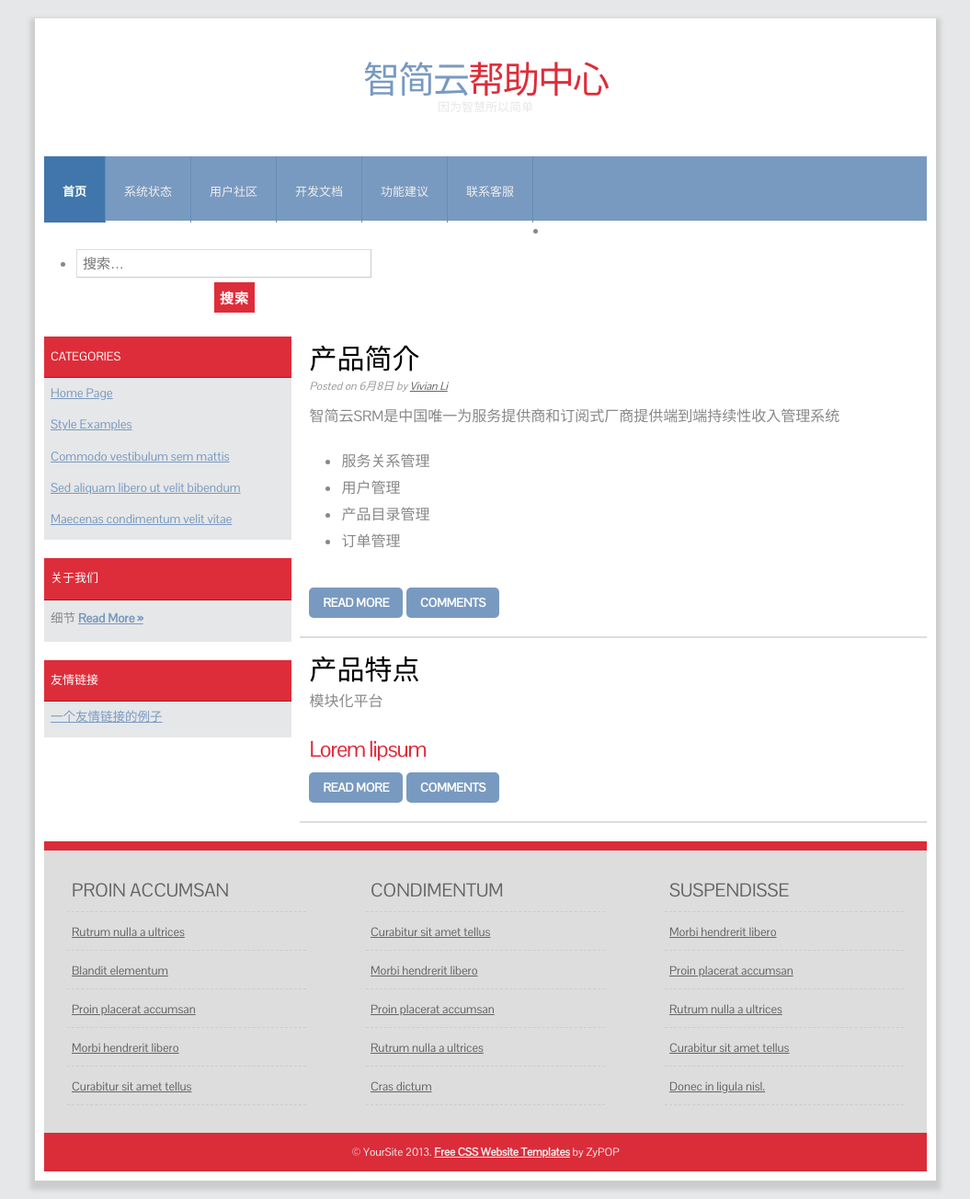
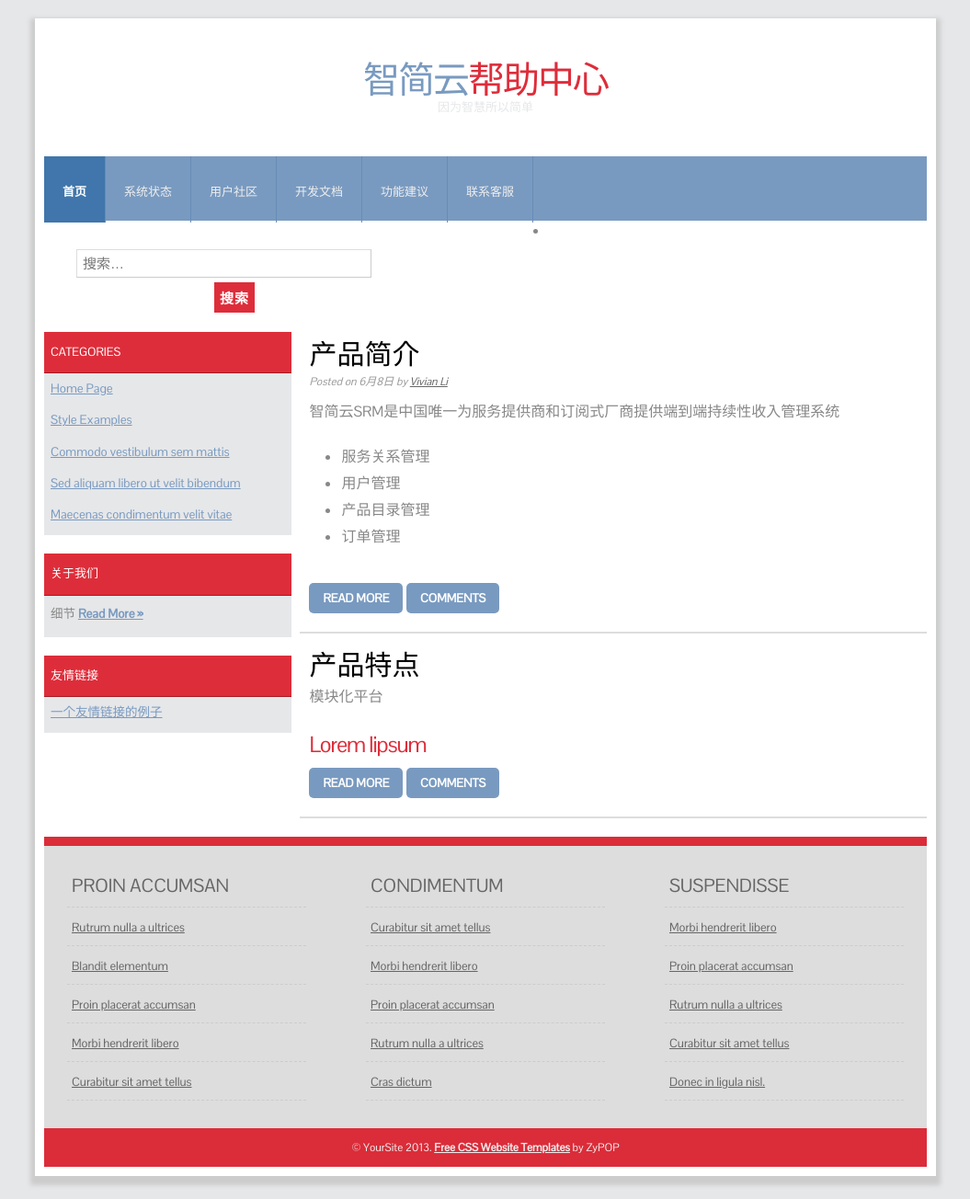
Before and after one commit to dreampivot/slipscloud.github.io, a Jekyll site: the page help/help-index.html, which Jekyll copies as it is, in a window 1280 px wide. Shown: the whole page at 92% size, without its empty margins (112-1167 px from the left). Built offline with Jekyll 4.4.1, drawn with Linux system fonts in a browser that asks for light colours.

Commit message:
Create help-index.html

```diff
--- a/help/help-index.html
+++ b/help/help-index.html
@@ -25,22 +25,13 @@
         </ul>
     </nav>
 
-
-	          <li>
-
-                    <ul>
-                    	<li class="text">
-                            <form method="get" class="searchform" action="#" >
-                                <p>
-
-		                 <input type="search" class="search-field" placeholder="搜索&hellip;" value="" name="s"  size="32"/>
-                                </p>
-
-				 <p><input name="send" style="margin-left: 150px;" class="formbutton" value="搜索" type="submit" /
-
-			</li>
-		   </ul>
-                </li>
+    <li>
+        <ul>
+          <form method="get" class="searchform" action="#" >
+            <p><input type="search" class="search-field" placeholder="搜索&hellip;" value="" name="s"  size="32"/></p>
+	    <p><input name="send" style="margin-left: 150px;" class="formbutton" value="搜索" type="submit" /></p>
+       </ul>
+      </li>
 
   <div id="body">
     <div id="body">
```
